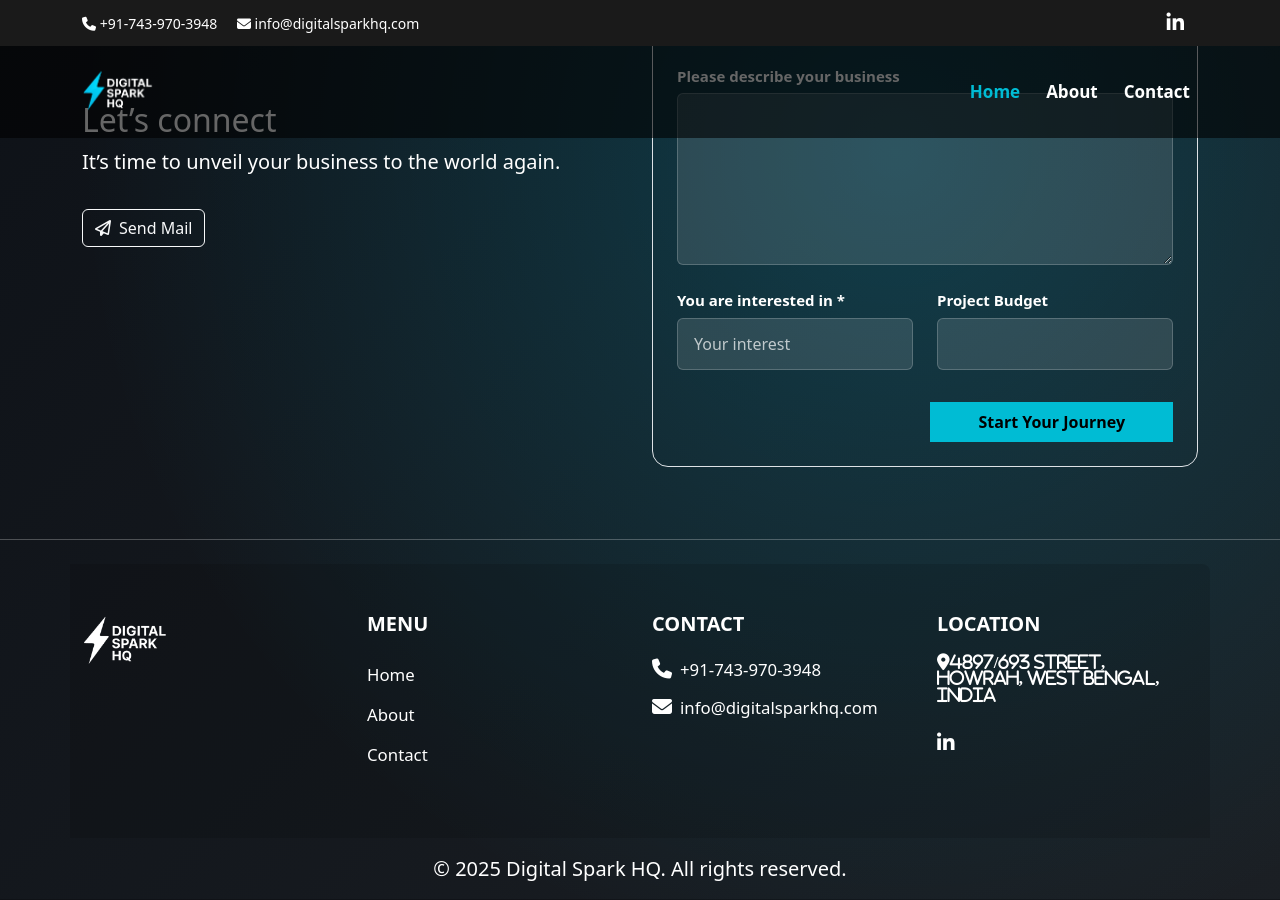
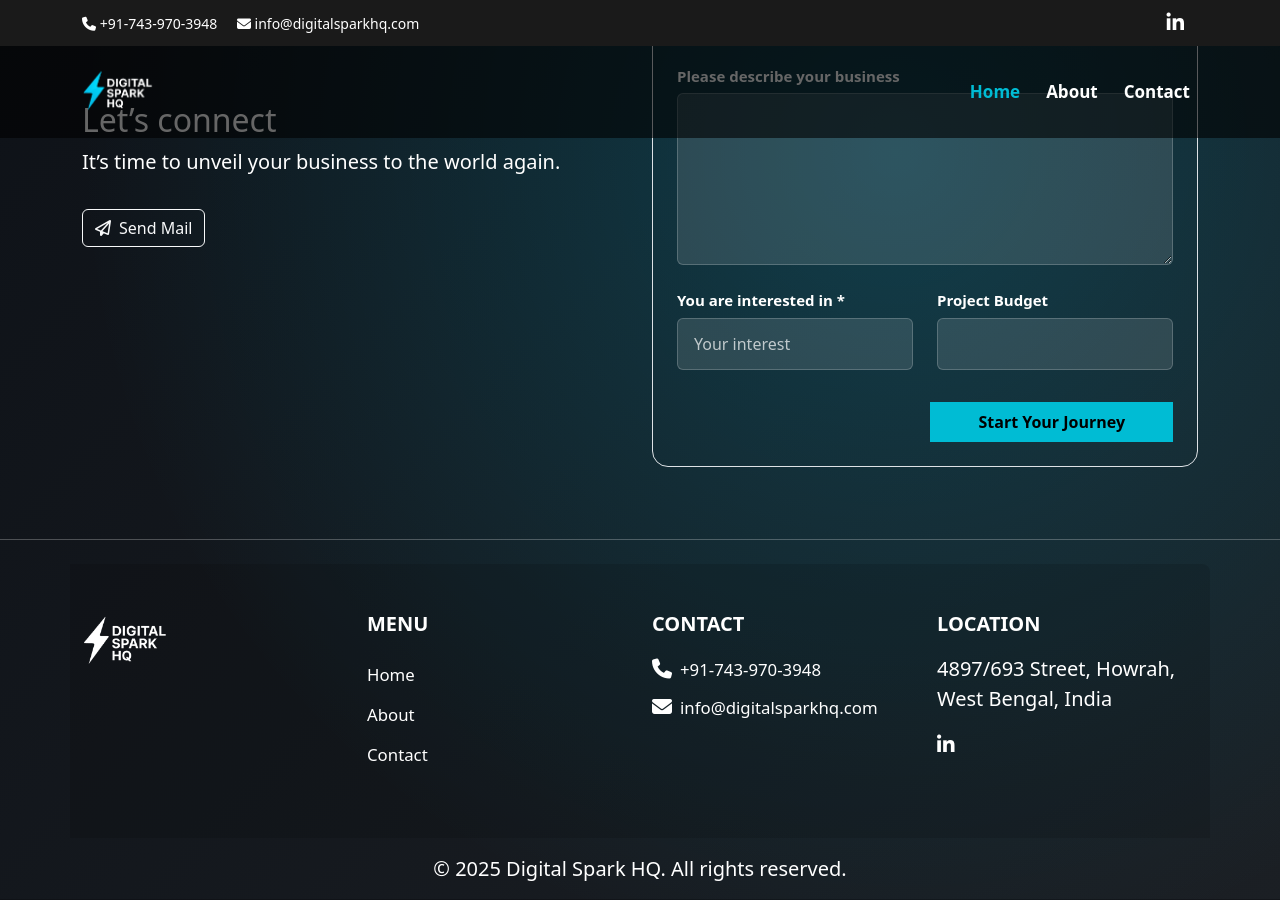
Before and after one commit to Iambiswajit-C/digitalsparkhq, a Jekyll site: the page built from index.md, in a window 1280 px wide and 900 px high, scrolled down 3105 px. Built offline with Jekyll 4.4.1, drawn with Linux system fonts in a browser that asks for light colours.

Commit message:
Update footer.html

```diff
--- a/_includes/footer.html
+++ b/_includes/footer.html
@@ -89,7 +89,7 @@
       </div>
       <div class="col-lg-3">
         <h5 class="footer-title">Location</h5>
-        <p class="fa-solid fa-location-dot me-2">4897/693 Street, Howrah, West Bengal, India</p>
+        <p class="fs-5">4897/693 Street, Howrah, West Bengal, India</p>
         <div class="social-icons mt-3">
           <a href="#"><i class="fab fa-linkedin-in"></i></a>
         </div>
```
